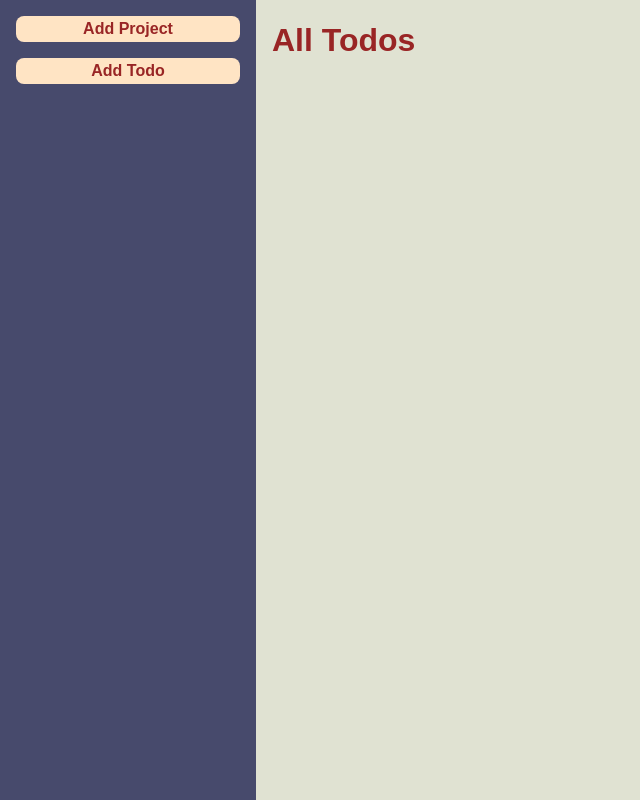
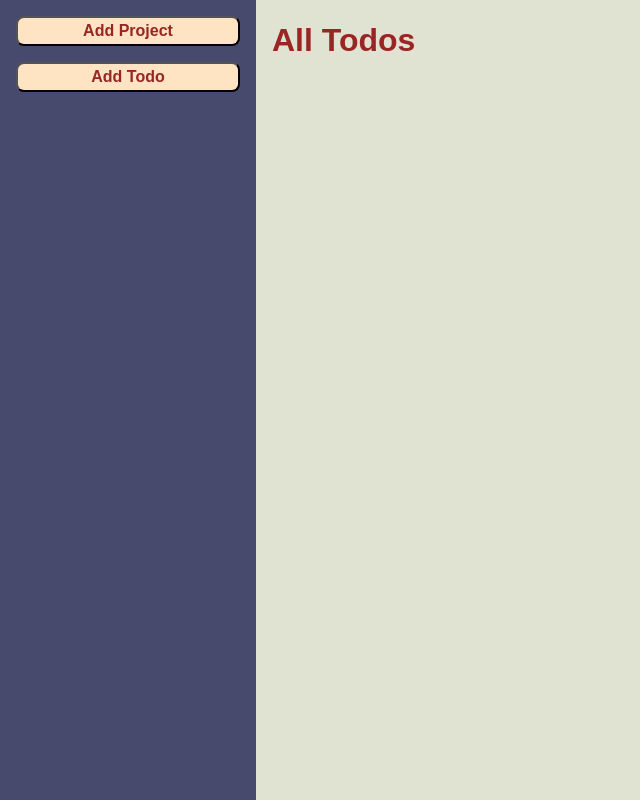
Before and after one commit to replakcan/todo-list, a website built with webpack: page src/template.html in a window 1280 px wide. Shown: the whole page, without its empty margins (0-640 px from the left). Built offline with nearby package versions, Linux system fonts and the light colour scheme.

Commit message:
Removes global border css

```diff
--- a/src/styles.css
+++ b/src/styles.css
@@ -1,7 +1,3 @@
-* {
-  border: none;
-}
-
 :root {
   --sidebarClr: #474a6c;
   --todoContainerClr: #e0e2d2;
```
